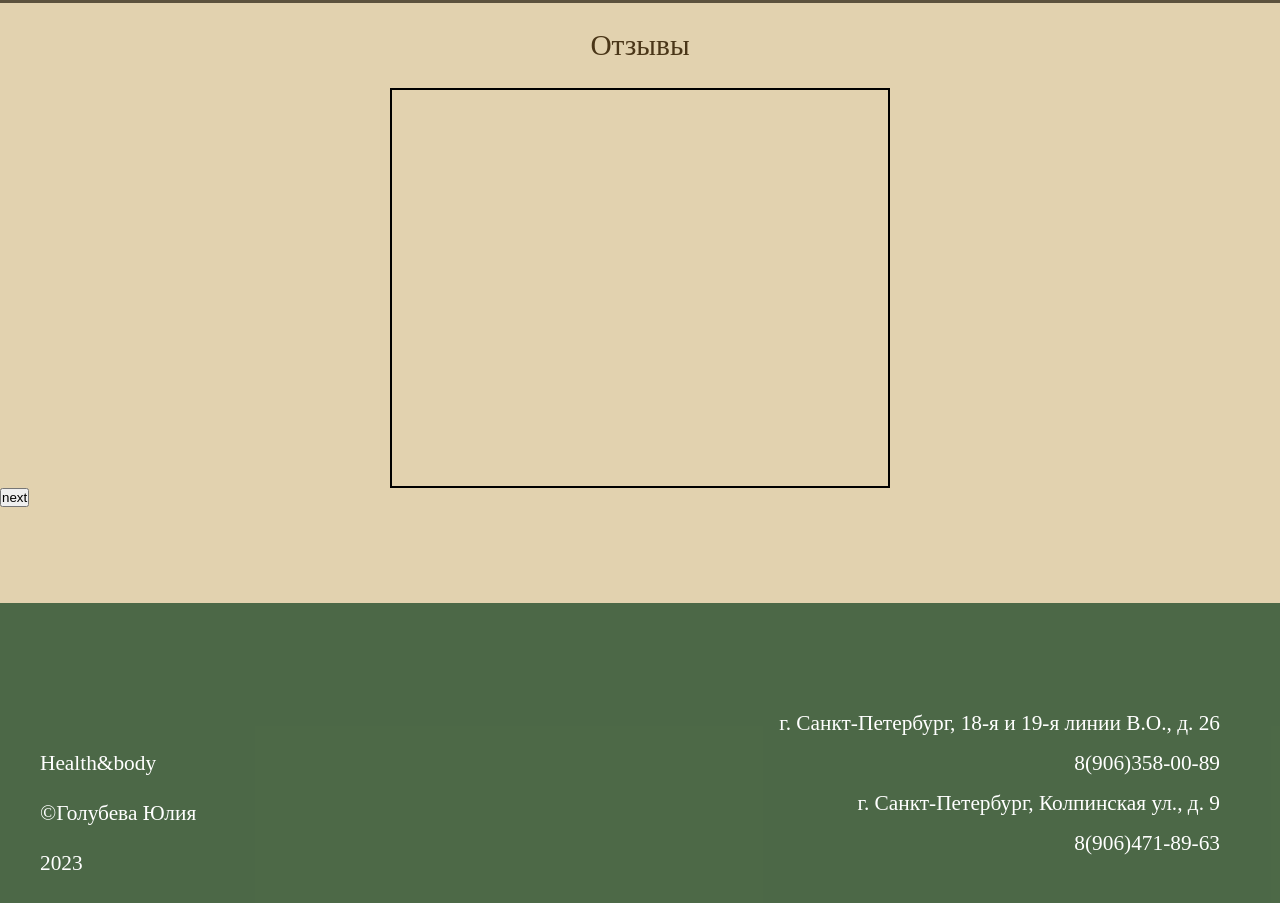
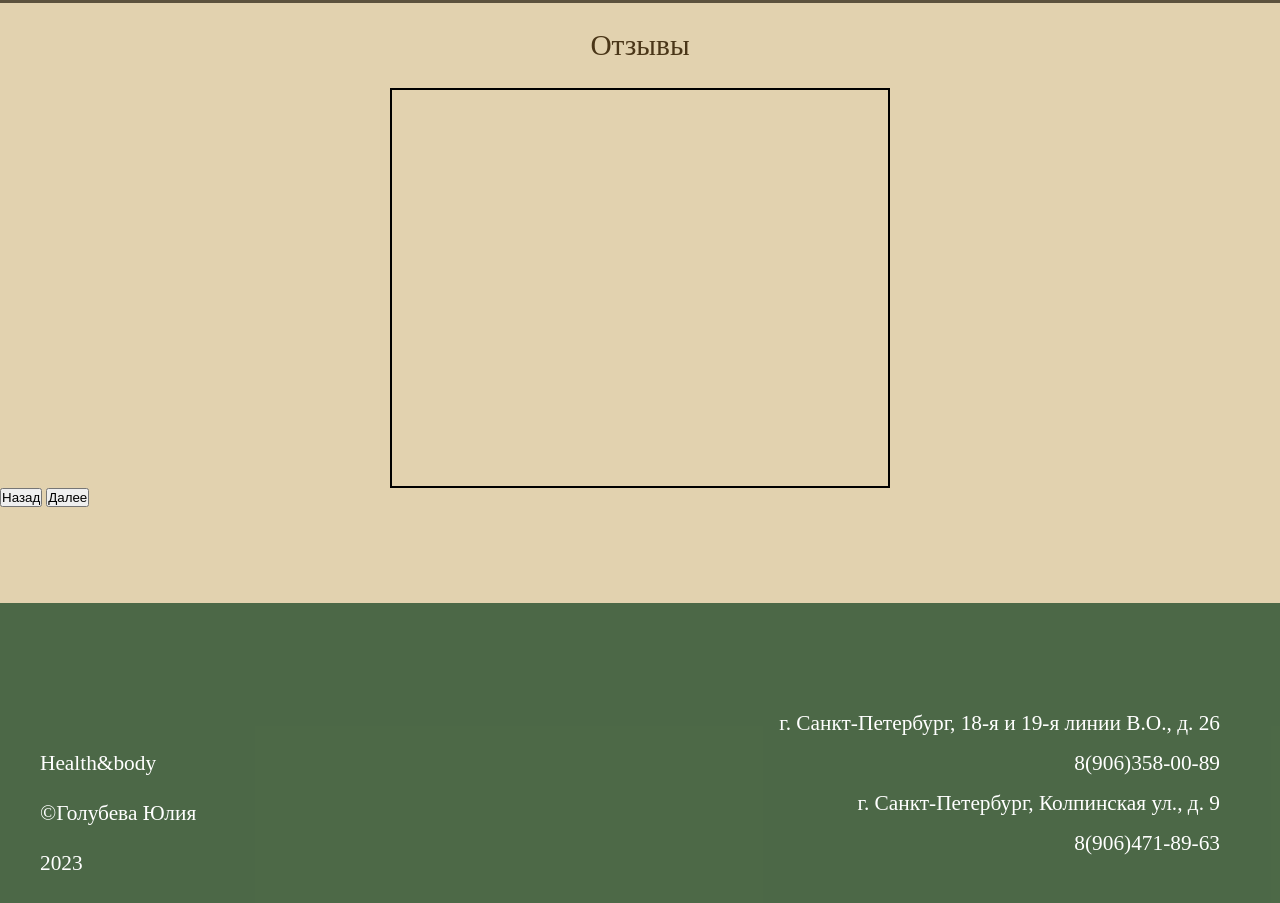
Before and after one commit to JuliaGolubeva22/Golubeva, a plain HTML site: page index.html in a window 1280 px wide. Shown: the part 3847-4750 px from the top of the page. Drawn offline with Linux system fonts and the light colour scheme.

Commit message:
Update index.html

```diff
--- a/index.html
+++ b/index.html
@@ -70,7 +70,8 @@
                     <img src ="отзыв4.jpg" alt="">
                 </div>
             </div>
-            <button class="slider-next">next</button>
+            <button class="slider-prev">Назад</button>
+            <button class="slider-next">Далее</button>
         </div>
         </div>
      <div id="contact" class="end">
```
